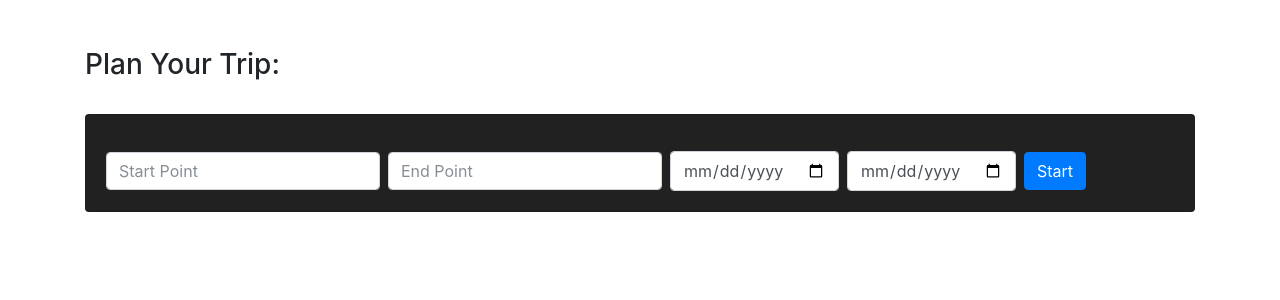
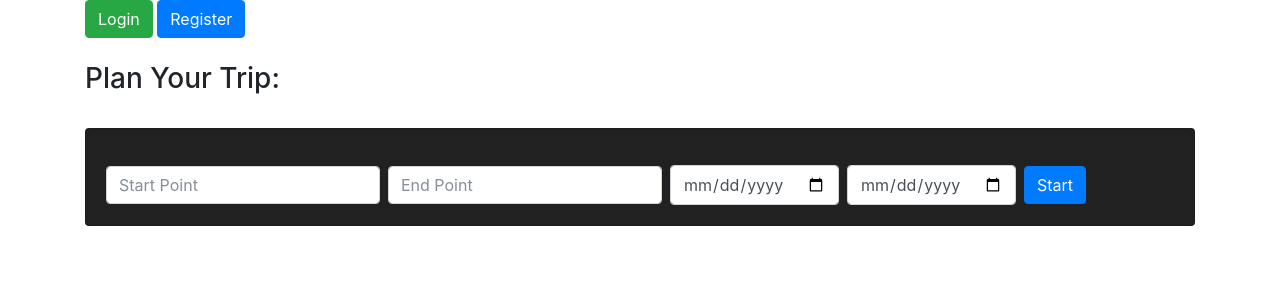
Before and after one commit to virajvchavan/Road-Trip-Planner-Experiments, a PHP site: page / in a window 1280 px wide. Shown: the top 300 px of the page. Run offline with PHP 8.4, Linux system fonts and the light colour scheme; some libraries are stand-ins or nearby versions.

Commit message:
added login/register buttons!

```diff
--- a/index.php
+++ b/index.php
@@ -14,6 +14,8 @@
   </head>
   <body>
     <div class="container">
+      <div class="btn btn-success pull-right"> Login </div>
+      <div class="btn btn-primary pull-right">Register</div>
       <br><br><h3>Plan Your Trip: </h3>
       <br>
           <div class="card">
```
